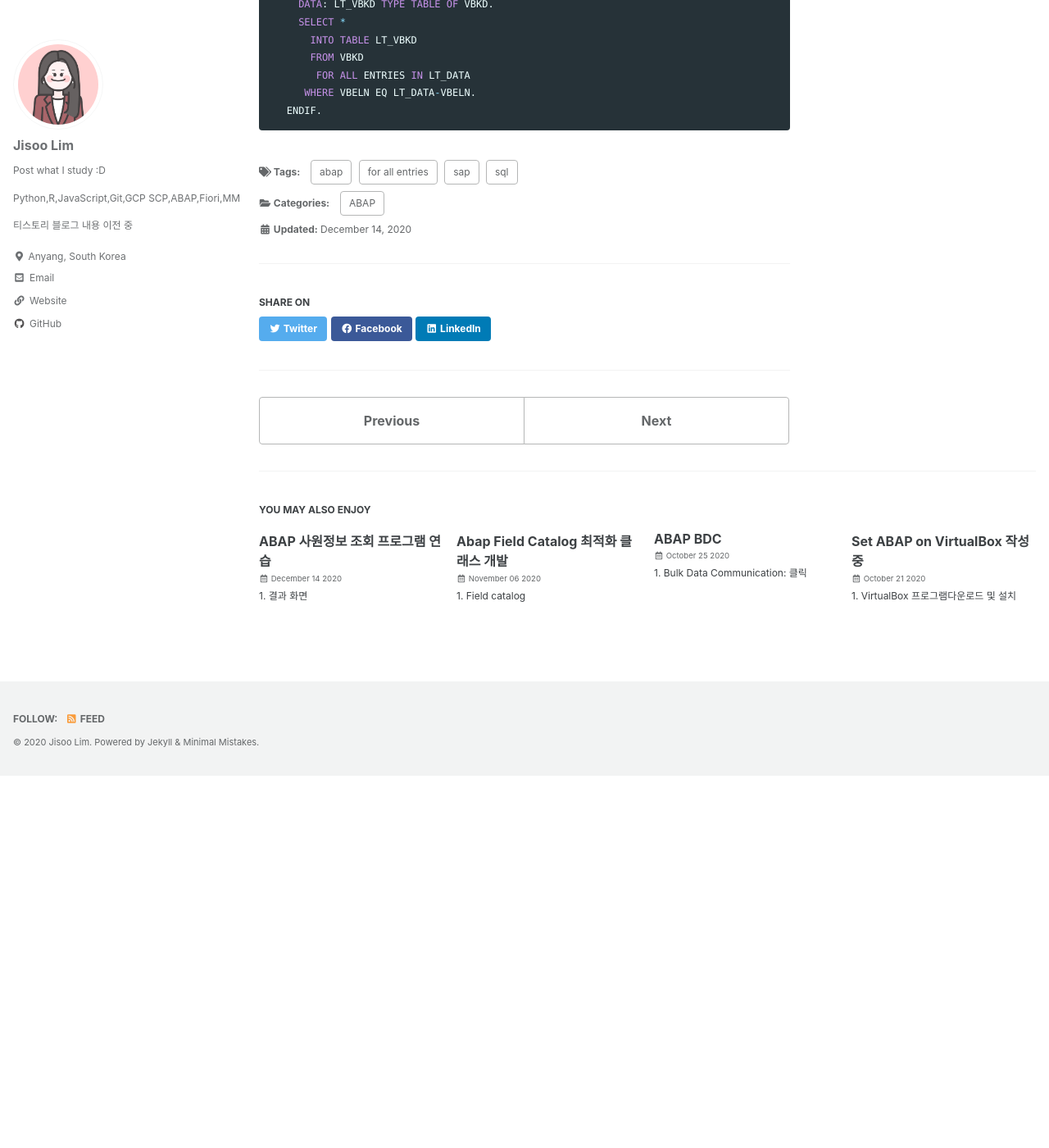
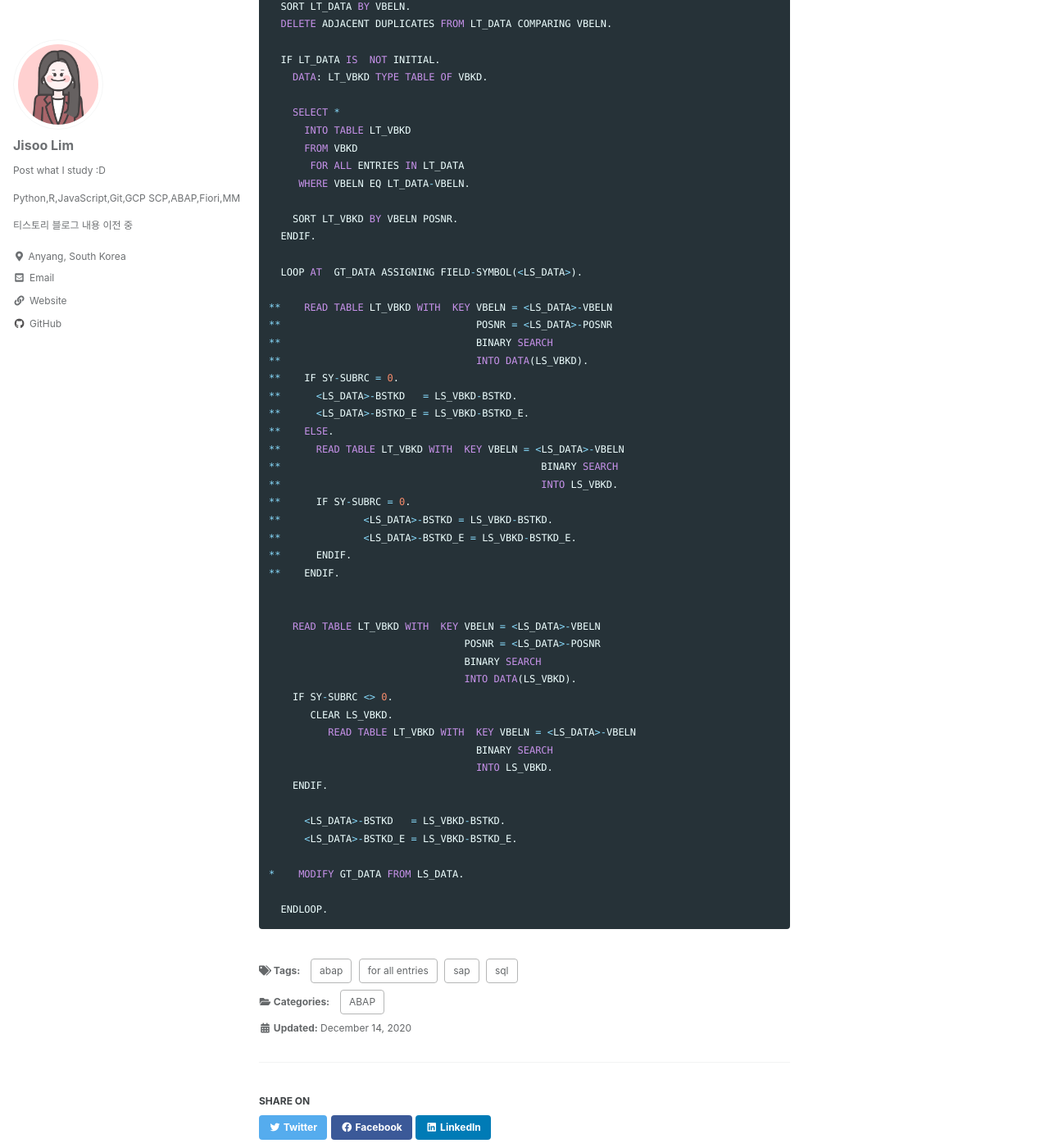
Before and after one commit to z2soo/z2soo.github.io, a Jekyll site: the page built from _posts/2020-12-14-ABAP-Query-&-Data-Handing.md, in a window 1280 px wide and 1400 px high, scrolled down 2772 px. Shown: the whole window at 82% size. Built offline with Jekyll 4.4.1, drawn with Linux system fonts in a browser that asks for light colours; cached includes are drawn as plain includes; before the commit the page ends 3718 px from its top, so only the background shows below that; some of the changed text lies outside the part shown.

Commit message:
edit post

````diff
--- a/_posts/2020-12-14-ABAP-Query-&-Data-Handing.md
+++ b/_posts/2020-12-14-ABAP-Query-&-Data-Handing.md
@@ -59,55 +59,99 @@ SAP에만 존재하는 구조로써 DB에서 가져온 데이터를 Header 및 W
 
 - 정렬 및 중복제거
 - DB 기반의 Loop 이기 때문에 EQ만 가능하며, LIKE와 같은 구문 불가
-- 비어있는 테이블로 돌리는 경우 메모리 덤프 발생
+- 비어있는 테이블로 돌리는 경우 메모리 덤프 발생<br>
 
-For all entries in 예시 코드는 다음과 같으니 참고하자.
+join이 가능한 경우는 join을 하는 것이 더 빠르지만, join이 불가능한 경우에는 for all entries in을 사용한다. For all entries in 예시 코드는 다음과 같으니 참고하자.
 
 ```sql
 TABLES: VBAK.
 
 TYPES: BEGIN OF GTY_S_DATA,
-                 ERDAT TYPE VBAK-ERDAT,
-                 VBELN TYPE VBAK-VBELN,
-                 POSNR TYPE VBAP-POSNR,
-                 KWMENG TYPE VBAP-KWMENG,
-                 VRKME TYPE VBAP-VRKME,
-                 BSTKD TYPE VBKD-BSTKD,
-                 BSTKD_E TYPE VBKD-BSTKD_E,
-            END OF GTY_S_DATA.
+         ERDAT   TYPE VBAK-ERDAT,
+         VBELN   TYPE VBAK-VBELN,
+         POSNR   TYPE VBAP-POSNR,
+         KWMENG  TYPE VBAP-KWMENG,
+         VRKME   TYPE VBAP-VRKME,
+         BSTKD   TYPE VBKD-BSTKD,
+         BSTKD_E TYPE VBKD-BSTKD_E,
+       END OF GTY_S_DATA.
 
- TYPES: GTY_T_DATA TYPE TABLE OF GTY_S_DATA.
+TYPES: GTY_T_DATA TYPE TABLE OF GTY_S_DATA.
 
- DATA: GS_DATA TYPE GTY_S_DATA,
-           GT_DATA TYPE GTY_T_DATA.
- DATA: LS_DATA TYPE GTY_S_DATA,
-           LT_DATA TYPE GTY_T_DATA.
+DATA: GS_DATA TYPE GTY_S_DATA,
+      GT_DATA TYPE GTY_T_DATA.
 
-SELECT-OPTIONS: S_ERDAT FOR VBAK-ERDAT, S_VBELN FOR VBAK-VBELN.
+DATA: LT_DATA TYPE GTY_T_DATA.
+
+SELECT-OPTIONS: S_ERDAT FOR VBAK-ERDAT,
+                           S_VBELN FOR VBAK-VBELN.
+
 
 START-OF-SELECTION.
+
   SELECT A~VBELN
-         A~ERDAT
-         B~POSNR
-         B~KWMENG
-         B~VRKME
+             A~ERDAT
+            B~POSNR
+           B~KWMENG
+           B~VRKME
     INTO CORRESPONDING FIELDS OF TABLE GT_DATA
     FROM VBAK AS A INNER JOIN VBAP AS B
-              ON B~VBELN EQ A~VBELN
-    WHERE A~VBELN IN S_VBELN
-    AND   A~ERDAT IN S_ERDAT.
+             ON B~VBELN EQ A~VBELN
+    WHERE A~VBELN  IN S_VBELN
+     AND A~ERDAT IN S_ERDAT.
 
-    LT_DATA = GT_DATA.
+  LT_DATA = GT_DATA.
 
-    SORT LT_DATA BY VBELN.
-    DELETE ADJACENT DUPLICATES FROM LT_DATA COMPARING VBELN.
+  SORT LT_DATA BY VBELN.
+  DELETE ADJACENT DUPLICATES FROM LT_DATA COMPARING VBELN.
 
-   IF LT_DATA IS  NOT INITIAL.
-     DATA: LT_VBKD TYPE TABLE OF VBKD.
-     SELECT *
-       INTO TABLE LT_VBKD
-       FROM VBKD
-        FOR ALL ENTRIES IN LT_DATA
-      WHERE VBELN EQ LT_DATA-VBELN.
-   ENDIF.
+  IF LT_DATA IS  NOT INITIAL.
+    DATA: LT_VBKD TYPE TABLE OF VBKD.
+
+    SELECT *
+      INTO TABLE LT_VBKD
+      FROM VBKD
+       FOR ALL ENTRIES IN LT_DATA
+     WHERE VBELN EQ LT_DATA-VBELN.
+
+    SORT LT_VBKD BY VBELN POSNR.
+  ENDIF.
+
+  LOOP AT  GT_DATA ASSIGNING FIELD-SYMBOL(<LS_DATA>).
+
+**    READ TABLE LT_VBKD WITH  KEY VBELN = <LS_DATA>-VBELN
+**                                 POSNR = <LS_DATA>-POSNR
+**                                 BINARY SEARCH
+**                                 INTO DATA(LS_VBKD).
+**    IF SY-SUBRC = 0.
+**      <LS_DATA>-BSTKD   = LS_VBKD-BSTKD.
+**      <LS_DATA>-BSTKD_E = LS_VBKD-BSTKD_E.
+**    ELSE.
+**      READ TABLE LT_VBKD WITH  KEY VBELN = <LS_DATA>-VBELN
+**                                            BINARY SEARCH
+**                                            INTO LS_VBKD.
+**    	IF SY-SUBRC = 0.
+**      	<LS_DATA>-BSTKD = LS_VBKD-BSTKD.
+**      	<LS_DATA>-BSTKD_E = LS_VBKD-BSTKD_E.
+**      ENDIF.
+**    ENDIF.
+
+
+    READ TABLE LT_VBKD WITH  KEY VBELN = <LS_DATA>-VBELN
+                                 POSNR = <LS_DATA>-POSNR
+                                 BINARY SEARCH
+                                 INTO DATA(LS_VBKD).
+    IF SY-SUBRC <> 0.
+       CLEAR LS_VBKD.
+          READ TABLE LT_VBKD WITH  KEY VBELN = <LS_DATA>-VBELN
+                                   BINARY SEARCH
+                                   INTO LS_VBKD.
+    ENDIF.
+
+      <LS_DATA>-BSTKD   = LS_VBKD-BSTKD.
+      <LS_DATA>-BSTKD_E = LS_VBKD-BSTKD_E.
+
+*    MODIFY GT_DATA FROM LS_DATA.
+
+  ENDLOOP.
 ```
````
